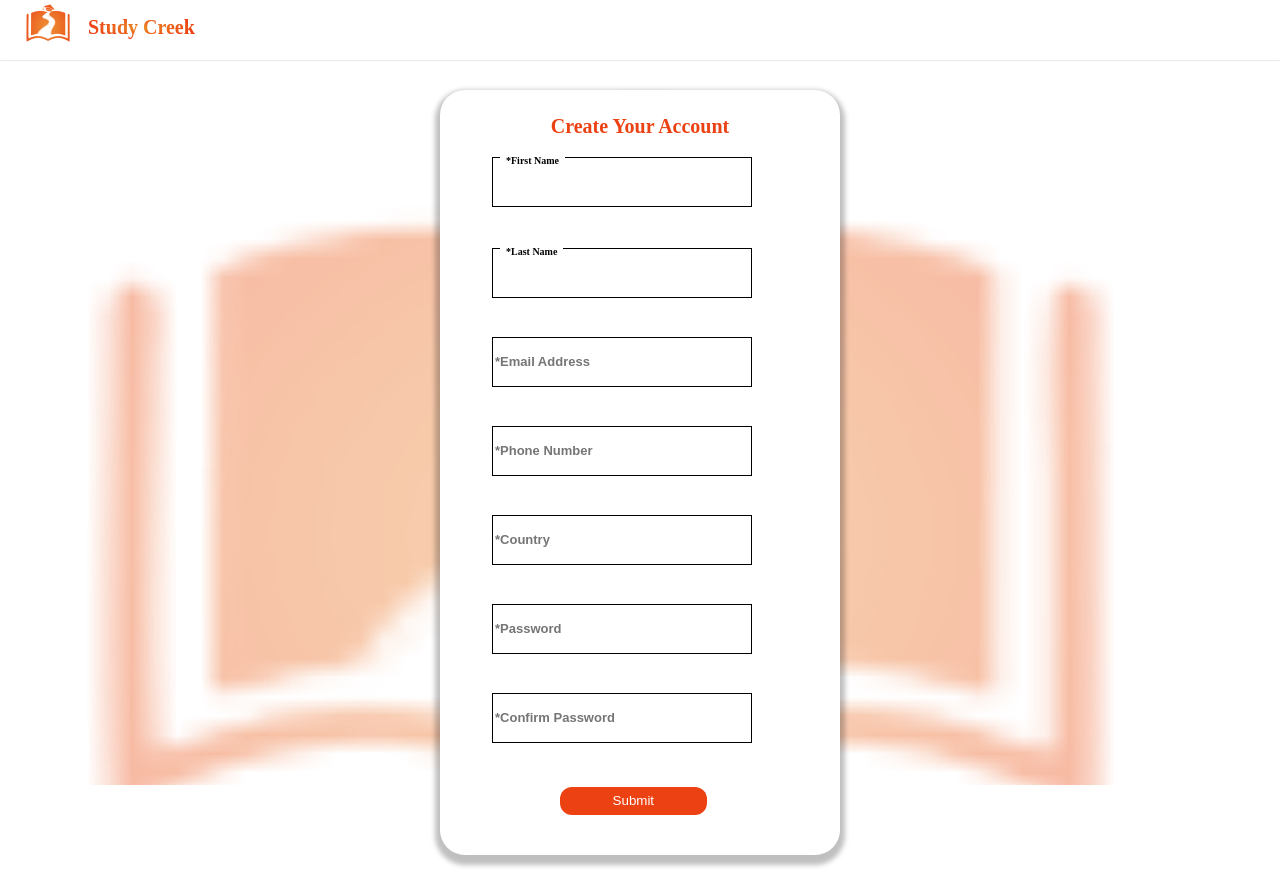
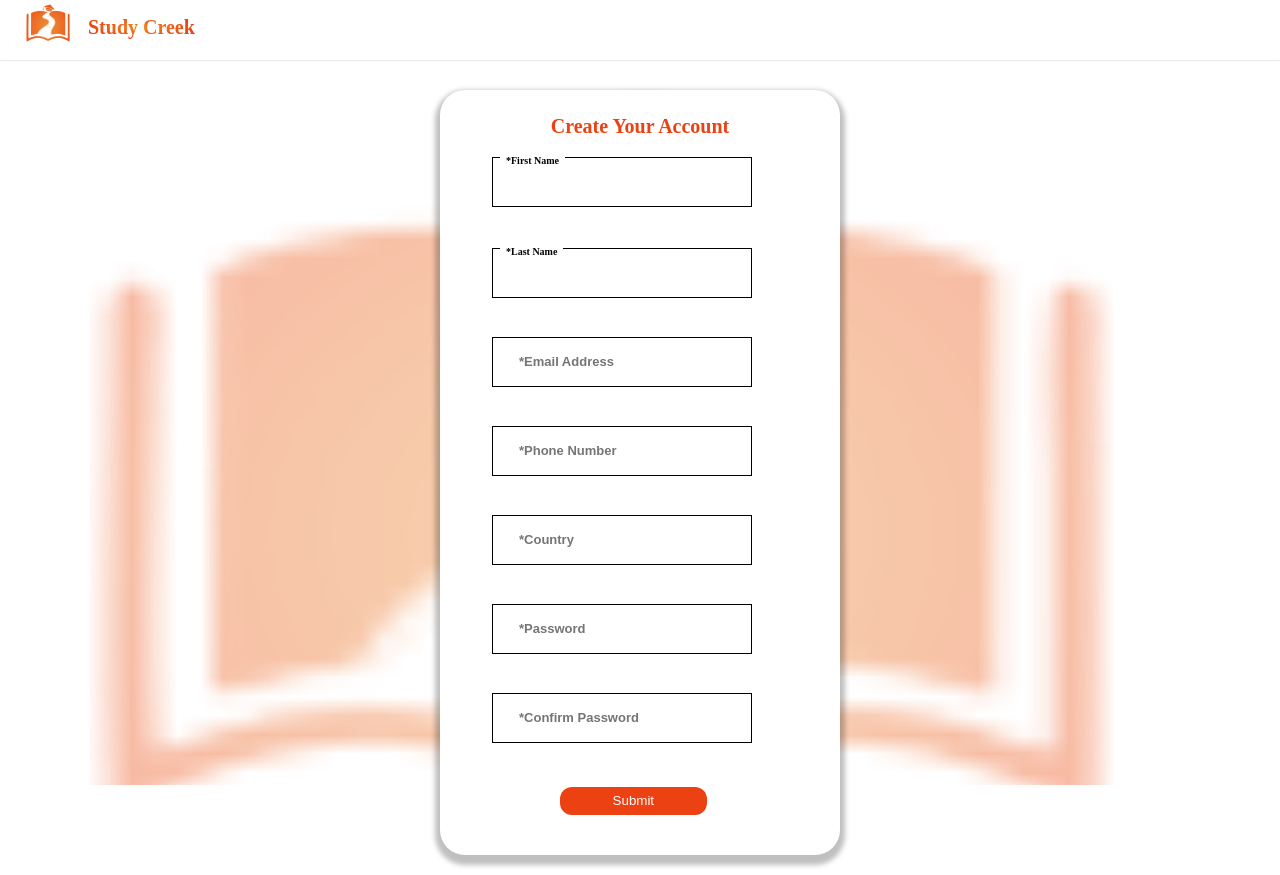
Before and after one commit to Rubylena/Study_creek_frontend, a React (Create React App) app: page /signup in a window 1280 px wide. Built offline with nearby package versions, Linux system fonts and the light colour scheme; no server answers.

Commit message:
signup auth

```diff
--- a/package.json
+++ b/package.json
@@ -3,9 +3,11 @@
   "version": "0.1.0",
   "private": true,
   "dependencies": {
+    "@firebase/auth": "^1.5.1",
     "@testing-library/jest-dom": "^5.17.0",
     "@testing-library/react": "^13.4.0",
     "@testing-library/user-event": "^13.5.0",
+    "firebase": "^10.7.2",
     "react": "^18.2.0",
     "react-dom": "^18.2.0",
     "react-icons": "^5.0.1",
--- /dev/null
+++ b/src/firebase.js
@@ -0,0 +1,20 @@
+// Import the functions you need from the SDKs you need
+import {getApp, getApps, initializeApp } from "firebase/app";
+import {getAuth} from 'firebase/auth'
+
+const FIREBASE_KEY = process.env.REACT_APP_FIREBASE_KEY
+
+const firebaseConfig = {
+  apiKey: FIREBASE_KEY,
+  authDomain: "studycreek-f049d.firebaseapp.com",
+  projectId: "studycreek-f049d",
+  storageBucket: "studycreek-f049d.appspot.com",
+  messagingSenderId: "637555834067",
+  appId: "1:637555834067:web:022346f4b059b7e432a826"
+};
+
+// Initialize Firebase
+const app = getApps().length? getApp(): initializeApp(firebaseConfig);
+const auth = getAuth()
+
+export {app, auth}
--- a/src/pages/signin.jsx
+++ b/src/pages/signin.jsx
@@ -2,7 +2,7 @@ import React, {useState} from 'react'
 import image from '../assets/Rectangle 7.png'
 import '../signin.css'
 import { IoIosArrowRoundBack, IoLogoGoogle } from "react-icons/io";
-import { RiLinkedinFill } from "react-icons/ri";
+import { ImFacebook2 } from "react-icons/im";
 import { TfiEmail } from "react-icons/tfi";
 import { useNavigate } from 'react-router-dom';
 
@@ -26,7 +26,7 @@ export default function Signin() {
 
             <div className='signin-buttons'>
                 <button className='button google-button'><span><IoLogoGoogle/></span> Sign In with Google</button>
-                <button className='button linkedin-button'><span><RiLinkedinFill/></span> Sign In with Linkedin</button>
+                <button className='button linkedin-button'><span><ImFacebook2 /></span> Sign In with Facebook</button>
                 <button className='button email-button'><span><TfiEmail /></span> Sign In with Email</button>
             </div>
             <p className='newtext'>New here? <span onClick={()=>{setShowModal(!showModal)}}>Create Account</span></p>
--- a/src/pages/signup.jsx
+++ b/src/pages/signup.jsx
@@ -1,34 +1,111 @@
-import React from 'react'
+import React, {useState} from 'react'
+import {useNavigate } from "react-router-dom"
 import '../signup.css'
 import image from '../assets/studycreekcolorlogo 1.png'
+import { createUserWithEmailAndPassword, updateProfile } from "firebase/auth"
+import { auth } from "../firebase"
+import { FaAngleRight } from "react-icons/fa6";
 
 export default function Signup() {
+
+    const[userInfo, setUserInfo] = useState({
+        Email: '',
+        Password: '',
+        Firstname:'',
+        Lastname:'',
+        Country:'',
+        Phonenumber:''
+    })
+
+    const[showSuccessSign, setShowSuccessSign] = useState(false)
+
+    const navigate = useNavigate()
+
+    const handleInputChange= (e)=>{
+        const {value, name} = e.target
+
+        setUserInfo(prev=>({
+            ...prev,
+            [name]: value
+        }))
+    }
+
+    const createUser =()=>{
+        createUserWithEmailAndPassword(auth, userInfo.Email, userInfo.Password)
+        .then((userCredential)=>{
+            console.log(userCredential)
+          updateProfile(auth.currentUser,{
+            displayName: userInfo.Firstname + " "+ userInfo.Lastname,
+            phoneNumber: userInfo.Phonenumber
+          })
+        })
+
+        .then(()=>{
+          setTimeout(()=>{
+            setShowSuccessSign(true)
+          }, 2000)
+
+        })
+    }
+
   return (
     <div>
         <div className='logo-heading'>
             <img src={image} alt='logo'/>
             <h2>Study Creek</h2>
         </div>
+
         <div className='signupfield'>
             <div className='inputfield'>
-                <div className='input-div'>
-                <h2>Create Your Account</h2>
-            <div class="input-area">
-                 <label for="name"><span class="label-style">*First Name</span></label>
-                <input type="text" name="name"/>
+            { showSuccessSign && <div className='signup-sucess'>
+                <h2 className='success-text'>Successs!</h2>
+                <p>Thank you for signing up, we are happy to have you onboard as a prestigiuos member</p>
+                <button className='success-button'>Sign In <span><FaAngleRight /></span></button>
+            </div>}
+                <div className= {showSuccessSign? 'blur input-div':'input-div'}>
+                    <h2>Create Your Account</h2>
+                    <div class="input-area">
+                        <label htmlFor="Firstname"><span class="label-style">*First Name</span></label>
+                        <input type="text" name="Firstname"
+                            onChange={handleInputChange}
+                            value={userInfo.Firstname}
+                        />
+                    </div>
+                    <div className="input-area">
+                        <label htmlFor="Lastname"><span class="label-style">*Last Name</span></label>
+                        <input type="text" name="Lastname"
+                            onChange={handleInputChange}
+                            value={userInfo.Lastname}
+                        />
+                    </div>
+
+                    <input type="text" placeholder='*Email Address'
+                            name='Email'
+                            onChange={handleInputChange}
+                            value={userInfo.Email}
+                    />
+                    <input type="text" placeholder='*Phone Number'
+                            name='Phonenumber'
+                            onChange={handleInputChange}
+                            value={userInfo.Phonenumber}
+                    />
+                    <input type="text"  placeholder='*Country'
+                            name='Country'
+                            onChange={handleInputChange}
+                            value={userInfo.Country}
+                    />
+                    <input type="password" placeholder='*Password'
+                            name='Password'
+                            onChange={handleInputChange}
+                            value={userInfo.Password}
+                    />
+                    <input type="password" placeholder='*Confirm Password'
+                    />
+                    <button className='signup-button'
+                        onClick={createUser}>Submit
+                    </button>
+                </div>
             </div>
-            <div class="input-area">
-                 <label for="name"><span class="label-style">*Last Name</span></label>
-                <input type="text" name="name"/>
-            </div>
-                <input type="text" placeholder='*Email Address'/>
-                <input type="text" placeholder='*Phone Number' />
-                <input type="text"  placeholder='*Country'/>
-                <input type="password" placeholder='*Password'/>
-                <input type="password" placeholder='*Confirm Password' />
-                <button className='signup-button'>Submit</button>
-            </div>
-                </div>
 
         </div>
         <div>
--- a/src/signup.css
+++ b/src/signup.css
@@ -53,6 +53,54 @@ width: 100vw;
     margin-bottom: 2em;
 }
 
+.blur{
+    opacity: 0.4;
+}
+.signup-sucess{
+    background: #FFFFFF;
+    border-radius: 25px;
+    box-shadow: 0px 4px 4px 1px #00000040;
+    height: 17em;
+    width: 32em;
+    top: 0em;
+    z-index: 1;
+    position:absolute;
+}
+
+.success-text{
+    color: rgba(67, 179, 67, 0.868);
+    text-align: center;
+    font-size: 2.2rem;
+}
+
+.signup-sucess >p{
+    text-align: center;
+    font-size: 1.3rem;
+    padding: 0 2em;
+}
+
+.success-button{
+    margin-left: 3.5em;
+    margin-top: 0.5em;
+    width: 15em;
+    background: conic-gradient(from 180deg at 120.17% 50%, #b63613 -1.16deg, #EC8C24 40deg, #EC8222 75deg, #EC761F 105.53deg, #EC691C 160.77deg, #EC5F1A 217.51deg, #EC4213 358.84deg, #EC8C24 406.32deg);
+    border: 1px solid white;
+    height: 2.5em;
+    border-radius: 25px;
+    box-shadow: 1px -1px 1px 1px #00000040 inset;
+    color: #FFFFFF;
+    cursor: pointer;
+    font-family:  Bahnschrift;
+    font-size: 1.5rem;
+}
+
+.success-button >span{
+    margin-left: 4em;
+    font-size: 2rem;
+    position: relative;
+    top: 0.2em;
+}
+
 .input-div{
     width: 40em;
     height: 100%;
@@ -78,6 +126,7 @@ input{
     outline: none;
     font-size: 1.3rem;
     font-weight: bolder;
+    padding-left: 2em;
 
 }
 .input-area{
@@ -96,6 +145,7 @@ input{
   }
   .input-area input {
     margin-top: -9px;
+
   }
 
   .signup-button{
```
Also changed, not shown: 1 other file (tests, documents, lock files or other folders). Lines whose indentation alone changed are shown as unchanged.
